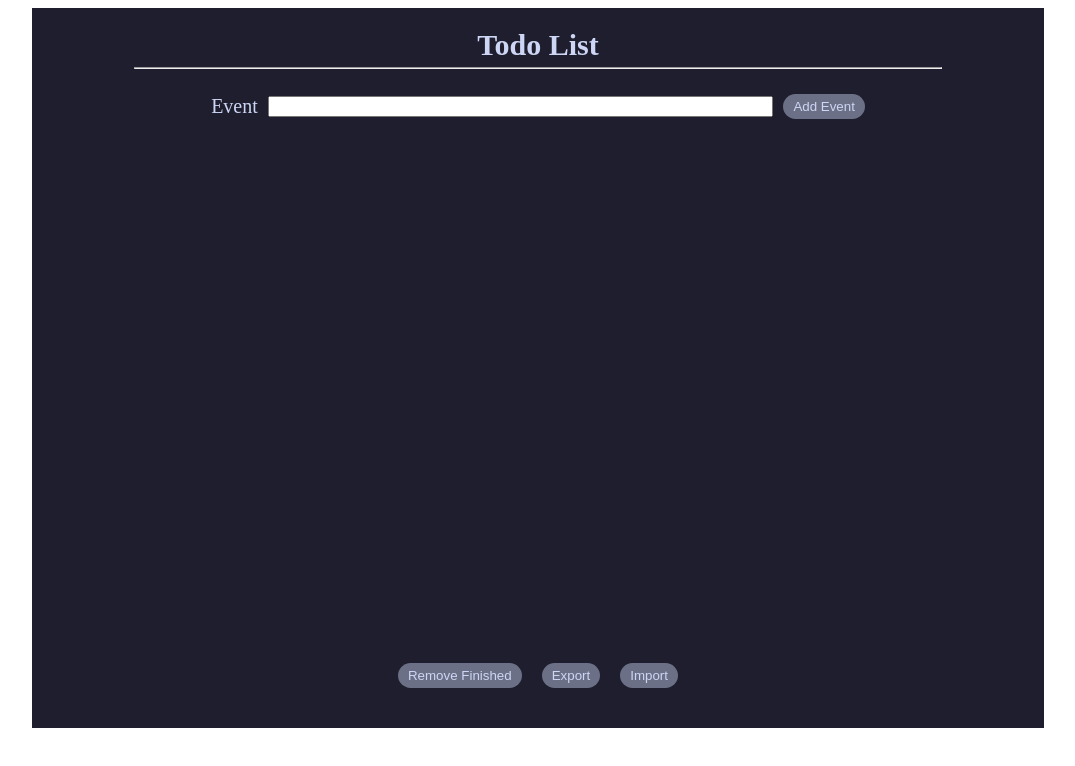
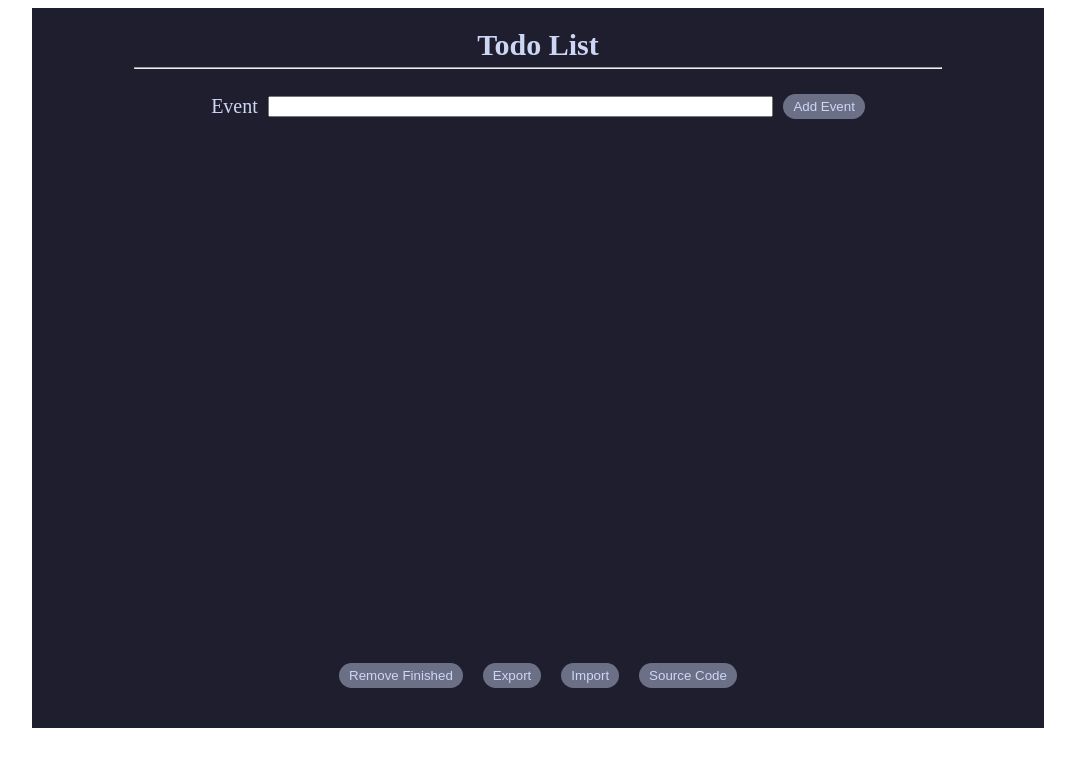
Before and after one commit to Fovir-GitHub/todo-react, a React (Vite) app: page / in a window 1280 px wide. Shown: the top 766 px of the page, without its empty margins (102-1177 px from the left). Built offline with nearby package versions, Linux system fonts and the light colour scheme.

Commit message:
feat: Add source code button.

```diff
--- a/src/App.jsx
+++ b/src/App.jsx
@@ -180,6 +180,18 @@ export default function App() {
               onChange={handleImport}
             />
           </div>
+
+          <div className="source-code">
+            <MyButton
+              type="button"
+              text={"Source Code"}
+              onClick={() => {
+                const a = document.createElement("a");
+                a.href = "https://github.com/Fovir-GitHub/todo-react";
+                a.click();
+              }}
+            />
+          </div>
         </div>
       </div>
     </>
--- a/src/index.css
+++ b/src/index.css
@@ -134,7 +134,7 @@ body {
   display: none;
 }
 
-@media screen and (width <= 400px) {
+@media screen and (width <= 640px) {
   .other-functions {
     flex-direction: column;
   }
```
